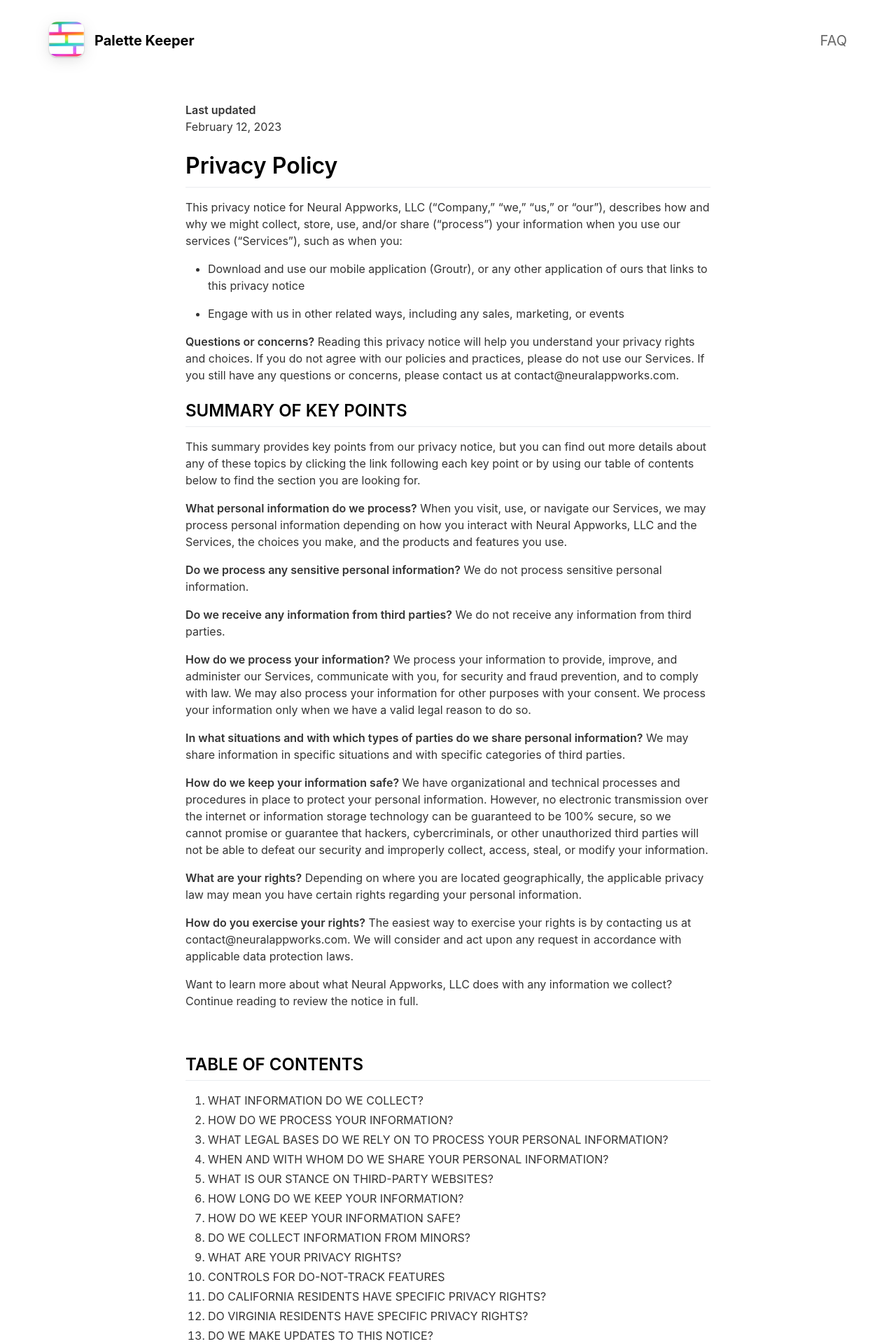
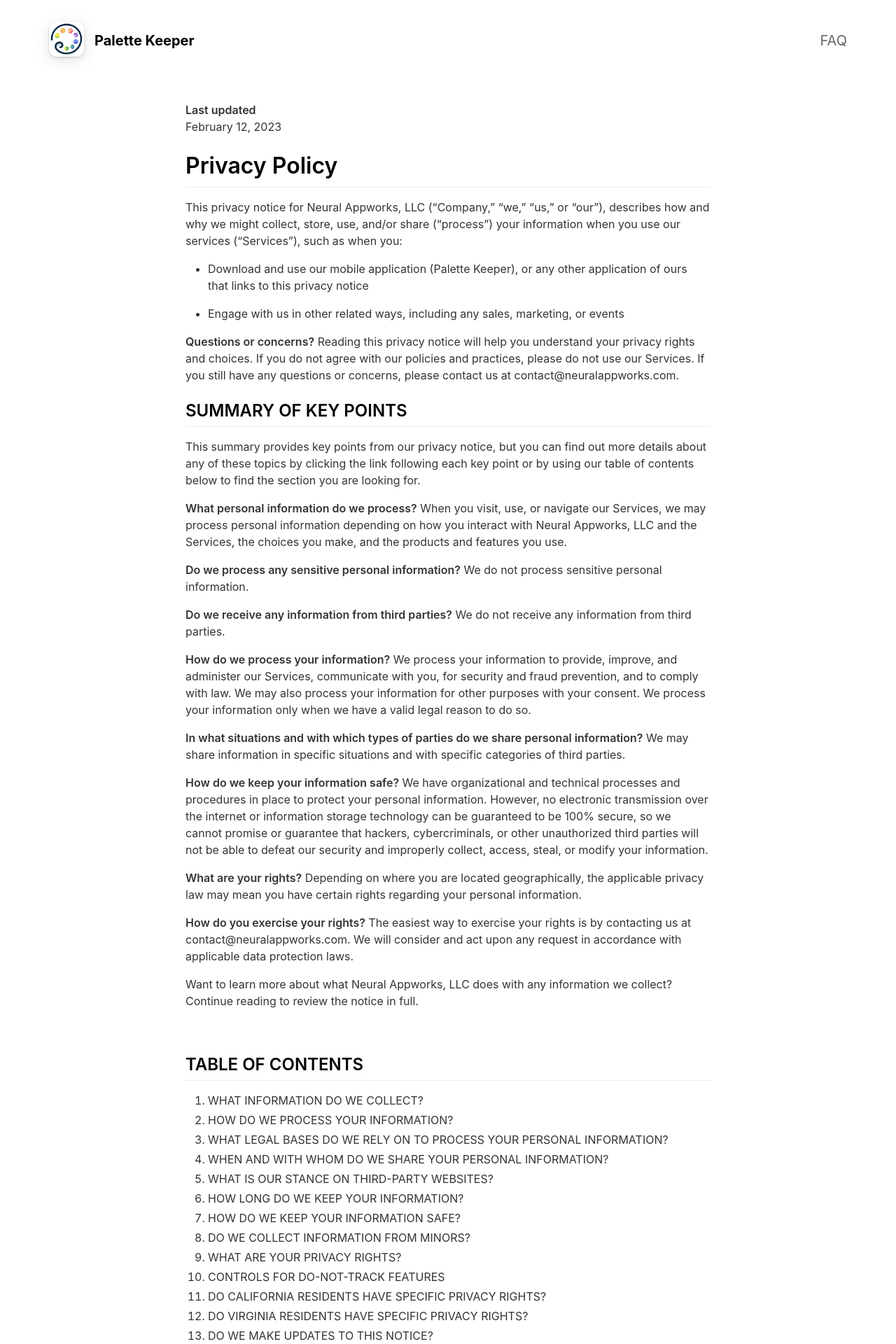
Before and after one commit to aelise/smartypaints_web, a Jekyll site: the page built from _pages/privacypolicy.md, in a window 1280 px wide. Shown: the top 1920 px of the page at 70% size. Built offline with Jekyll 4.4.1, drawn with Linux system fonts in a browser that asks for light colours; nearby versions of some CDN libraries.

Commit message:
new video and basic finishes done

```diff
--- a/_config.yml
+++ b/_config.yml
@@ -44,6 +44,10 @@ youtube_username                          :
 # Feature List                            Edit, add or remove features to be presented.
 features                                  :
 
+  - title                                 : I love this app!! It’s so fun to keep track of everything!! 🤩
+    description                           : Michelle S.
+    fontawesome_icon_name                 : # Enter Font Awesome icon name (e.g. star). Find icons on fontawesome.com/icons.
+
   - title                                 : I used the app this morning to see if I had a color that matched the one used in the tutorial I was watching. Thankfully I had one that was almost perfect. So it’s a very handy app. 😊
     description                           : Barbara H.
     fontawesome_icon_name                 :
@@ -59,9 +63,9 @@ topbar_color                              : "#000000"
 topbar_transparency                       : 0.1
 topbar_title_color                        : "#ffffff"
 
-cover_image                               : assets/header.png                  # Replace with alternative image path or image URL.
+cover_image                               : assets/header.jpg                  # Replace with alternative image path or image URL.
 cover_overlay_color                       : "#363b3d"
-cover_overlay_transparency                : 0.7
+cover_overlay_transparency                : 0.3
 
 device_color                              : black                                     # Set to: blue, black, yellow, coral or white.
 
--- a/_pages/privacypolicy.md
+++ b/_pages/privacypolicy.md
@@ -11,7 +11,7 @@ February 12, 2023
 # Privacy Policy
 This privacy notice for Neural Appworks, LLC ("Company," "we," "us," or "our"), describes how and why we might collect, store, use, and/or share ("process") your information when you use our services ("Services"), such as when you:
 
-* Download and use our mobile application (Groutr), or any other application of ours that links to this privacy notice
+* Download and use our mobile application (Palette Keeper), or any other application of ours that links to this privacy notice
 
 * Engage with us in other related ways, including any sales, marketing, or events
 
--- a/ads.txt
+++ /dev/null
@@ -1 +0,0 @@
-google.com, pub-9340821385782405, DIRECT, f08c47fec0942fa0
--- a/app-ads.txt
+++ /dev/null
@@ -1,2 +0,0 @@
-google.com, pub-9340821385782405, DIRECT, f08c47fec0942fa0
-facebook.com, 251424357456539, DIRECT, c3e20eee3f780d68
```
Also changed, not shown: assets/appicon.png, assets/header.jpg (added), 3 other files.
